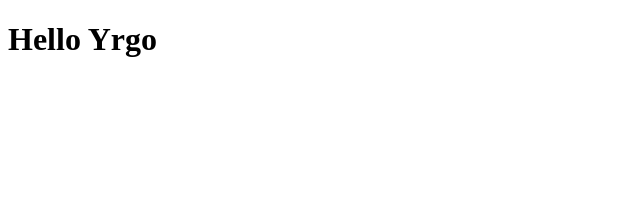
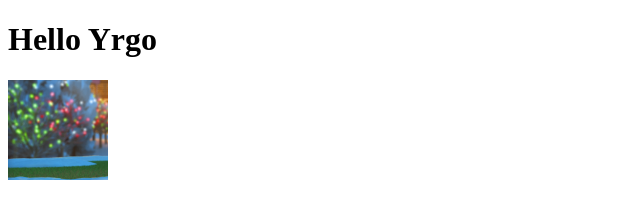
Before and after one commit to Flarne/Flarne.github.io, a plain HTML site: page index.html in a window 1280 px wide. Shown: the whole page, without its empty margins (0-640 px from the left). Drawn offline with Linux system fonts and the light colour scheme.

Commit message:
lagt till bild

```diff
--- a/index.html
+++ b/index.html
@@ -6,5 +6,10 @@
    </head>
    <body>
       <h1>Hello Yrgo</h1>
+
+        <img src="bildtillweb.png" alt="Hej hå"
+        height="100"
+        width="100">
+
    </body>
 </html>
```
Also changed, not shown: bildtillweb.png (added).
